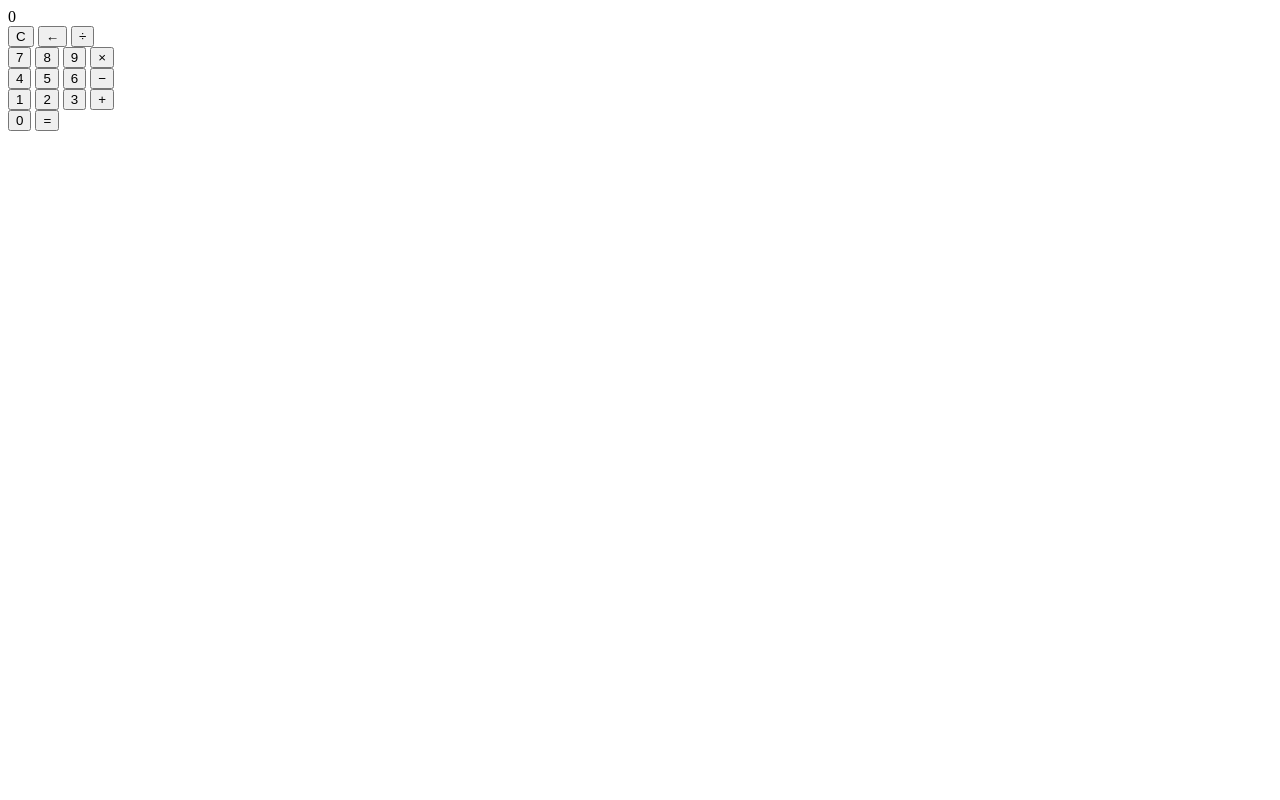
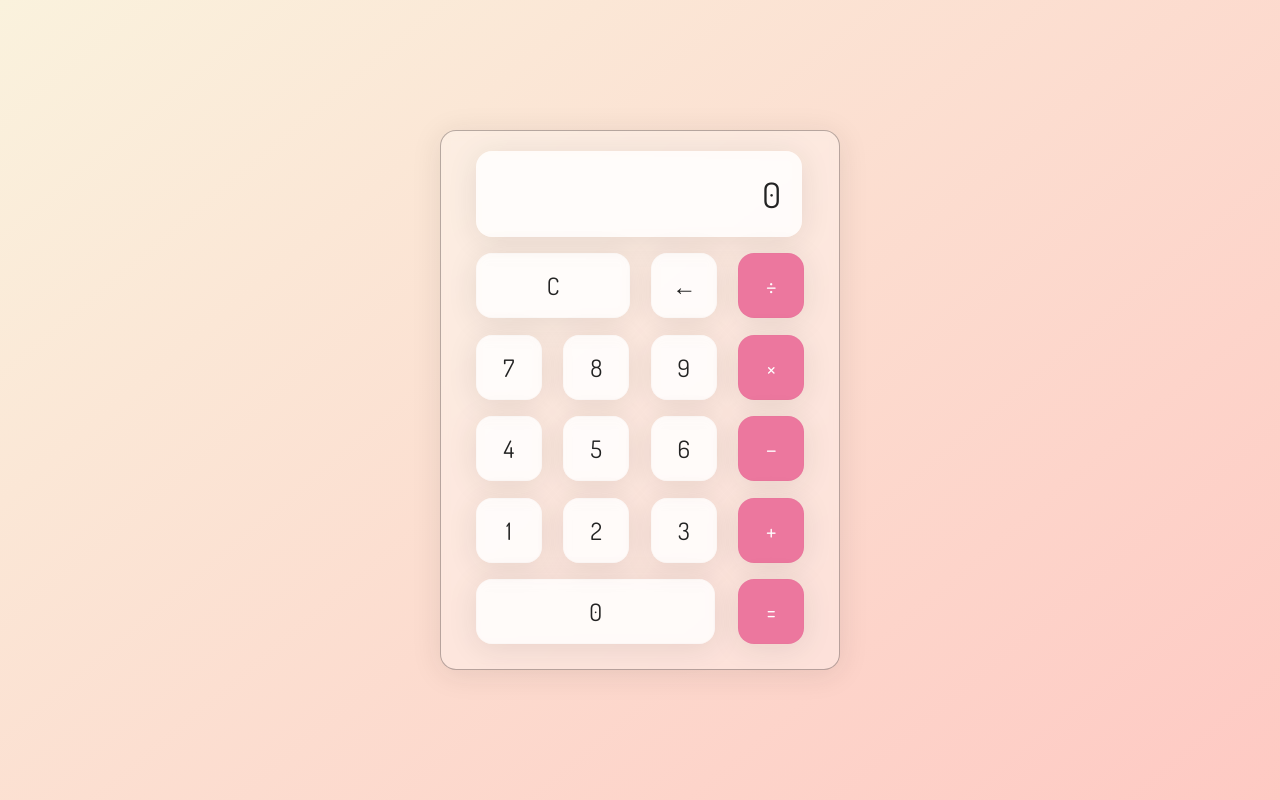
Before and after one commit to tigrelau/calculator-js, a plain HTML site: page index.html in a window 1280 px wide. Drawn offline with Linux system fonts and the light colour scheme.

Commit message:
add: css style, link font in html and div classes names in html

```diff
--- a/index.html
+++ b/index.html
@@ -3,6 +3,7 @@
 <head>
     <meta charset="UTF-8">
     <meta name="viewport" content="width=device-width, initial-scale=1.0">
+    <link href="https://fonts.googleapis.com/css2?family=Dosis&display=swap" rel="stylesheet">
     <link rel="stylesheet" href="style.css">
     <title>pink calculator</title>
 </head>
@@ -14,7 +15,7 @@
         </section>
 
         <section class="calc-buttons">
-            <div class="calc-buttons-row" >
+            <div class="calc-button-row" >
                 <button class="calc-button double ">
                     C
                 </button>
@@ -26,7 +27,7 @@
                 </button>
             </div>
 
-            <div class="calc-button">
+            <div class="calc-button-row">
                 <button class="calc-button">
                     7
                 </button>
@@ -41,7 +42,7 @@
                 </button>
             </div>
 
-            <div>
+            <div class="calc-button-row">
                 <button class="calc-button">
                     4
                 </button>
@@ -56,7 +57,7 @@
                 </button>
             </div>
 
-            <div>
+            <div class="calc-button-row">
                 <button class="calc-button">
                     1
                 </button>
@@ -71,7 +72,7 @@
                 </button>
             </div>
 
-            <div class="calc-buttons-row">
+            <div class="calc-button-row">
                 <button class="calc-button triple">
                     0
                 </button>
--- a/style.css
+++ b/style.css
@@ -0,0 +1,104 @@
+html{
+    box-sizing: border-box;
+    height: 100%;
+}
+
+*,
+*::before,
+*::after{
+    box-sizing: inherit;
+    margin: 0;
+    padding: 0;
+}
+
+body{
+   align-items: center;
+   background: linear-gradient(320deg, #fec9c3, #faf2dd);
+   display: flex;
+   font-family:'Dosis', sans-serif;
+   font-display: swap;
+   height: inherit;
+   justify-content: center;
+}
+
+.wrapper{
+    backdrop-filter: blur(5.5px);
+    -webkit-backdrop-filter: blur(5.5px);
+    border-radius: 16px;
+    box-shadow: 0 4px 30px rgba(35, 35, 35, 0.1);
+    color: #232323;
+    backdrop-filter: blur(4px);
+    -webkit-backdrop-filter: blur(4px);
+    background: rgba(255, 255, 255, 0.30);
+    border: 1px solid rgba(49, 33, 33, 0.34);
+    flex-basis: 400px;
+    height: 540px;
+    padding: 20px 35px;
+}
+
+.screen{
+    backdrop-filter: blur(5.5px);
+    -webkit-backdrop-filter: blur(5.5px);
+    background: rgba(255, 255, 255, 0.75);
+    border: 1px solid rgba(255, 255, 255, 0.01);
+    border-radius: 16px;
+    box-shadow: 0 4px 30px rgba(35, 35, 35, 0.1);
+    color: #232323;
+    font-size: 35px;
+    overflow: auto;
+    padding: 20px;
+    text-align: right;
+    width: 326px;
+}
+
+.calc-button-row{
+    display: flex;
+    justify-content: space-between;
+    margin: 5% 0;
+}
+
+.calc-button{
+    backdrop-filter: blur(5.5px);
+    -webkit-backdrop-filter: blur(5.5px);
+    background: rgba(255, 255, 255, 0.75);
+    border: 1px solid rgba(35, 35, 35, 0.01);
+    border-radius: 16px;
+    box-shadow: 0 4px 30px rgba(35, 35, 35, 0.1);
+    color: #232323;
+    flex-basis: 20%;
+    font-family: inherit;
+    font-size: 24px;
+    height: 65px;
+}
+
+.calc-button:last-child{
+    backdrop-filter: blur(5.5px);
+    -webkit-backdrop-filter: blur(5.5px);
+    background: rgba(255, 255, 255, 0.75);
+    border: 1px solid rgba(35, 35, 35, 0.01);
+    border-radius: 16px;
+    box-shadow: 0 4px 30px rgba(35, 35, 35, 0.1);
+    color: #fff;
+    background: #ec779e;
+}
+
+.calc-button:last-child:hover{
+    background-color: inherit;
+    color: inherit;
+}
+
+.calc-button:hover{
+    background-color: inherit;
+}
+
+.calc-button:active{
+    background-color: #ffef78;
+}
+
+.double{
+    flex-basis: 47%;
+}
+
+.triple{
+    flex-basis: 73%;
+}
```
